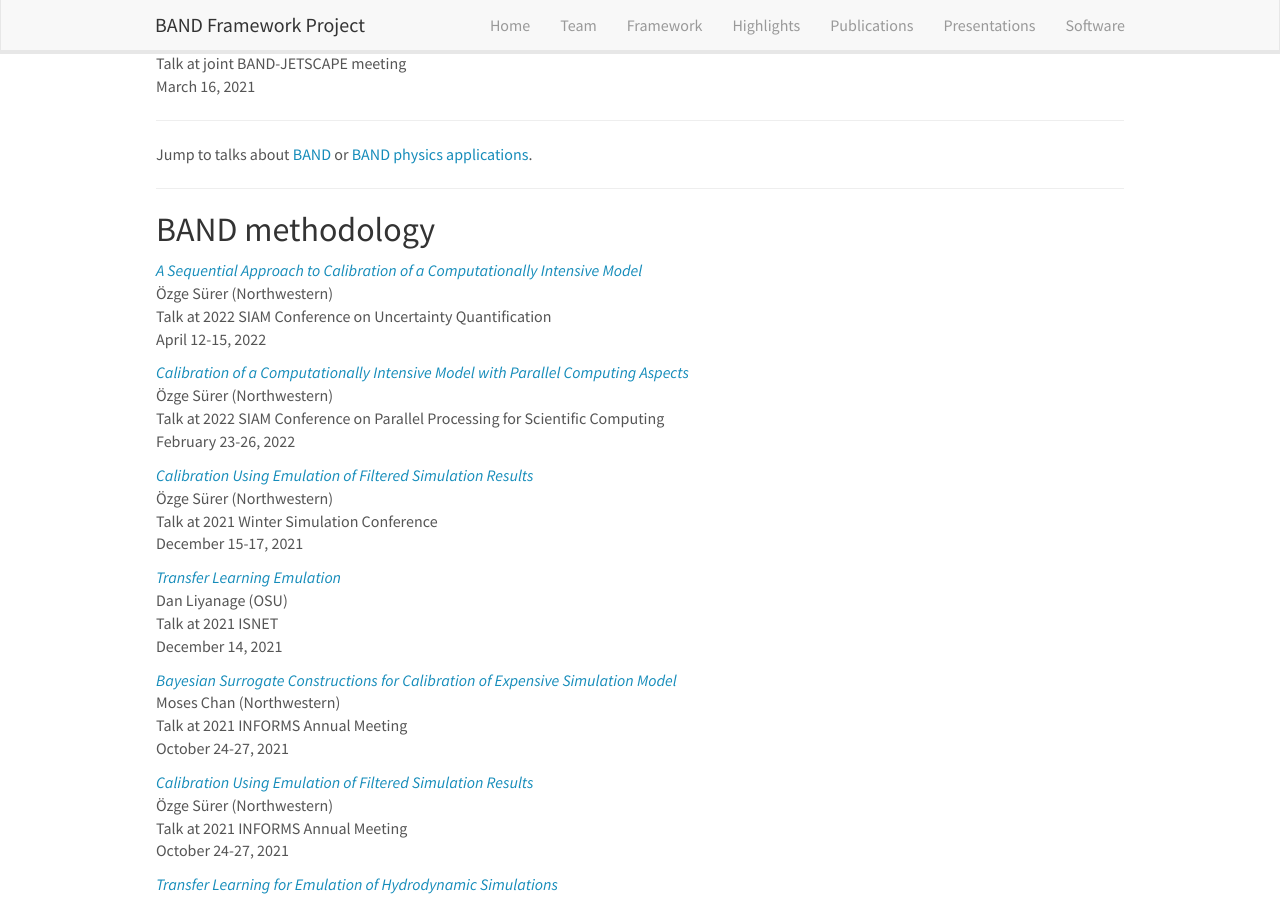
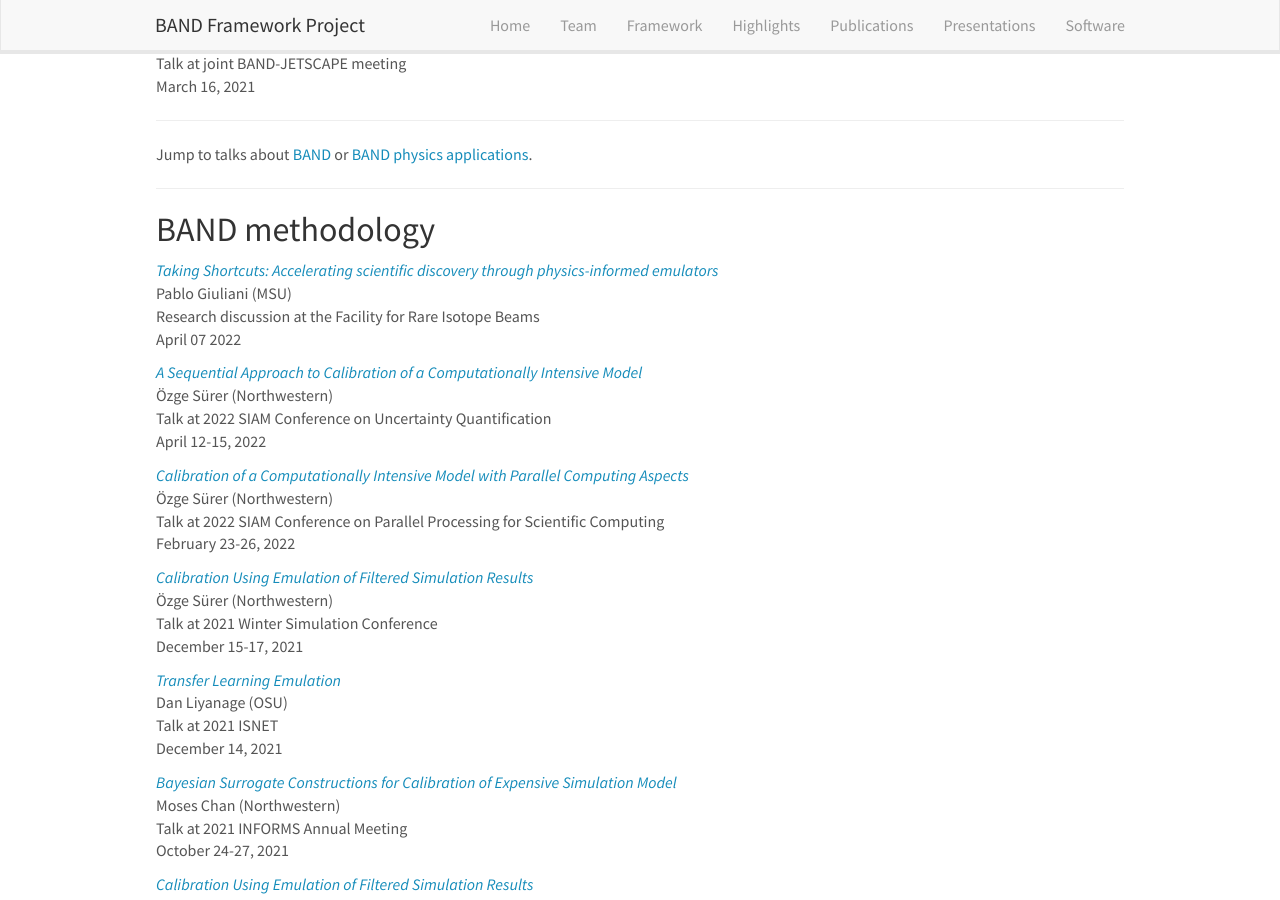
Before and after one commit to bandframework/bandframework.github.io, a Jekyll site: the page built from _pages/presentations.md, in a window 1280 px wide and 900 px high, scrolled down 599 px. Built offline with Jekyll 4.4.1, drawn with Linux system fonts in a browser that asks for light colours; nearby versions of some CDN libraries.

Commit message:
Update presentations.yml

```diff
--- a/_data/presentations.yml
+++ b/_data/presentations.yml
@@ -1,3 +1,16 @@
+- title: "Taking Shortcuts: Accelerating scientific discovery through physics-informed emulators"
+  image:
+  location: >
+    Research discussion at the Facility for Rare Isotope Beams
+  date: >
+    April 07 2022
+  presenter: Pablo Giuliani (MSU)
+  link:
+    url: https://drive.google.com/file/d/1c9axDICd8Q7_Q52g3zPQcp79GWZHL5kS/view?usp=sharing
+  highlight: 0
+  type: methodology
+  news2:
+
 - title: "A Sequential Approach to Calibration of a Computationally Intensive Model"
   image:
   location: >
```
